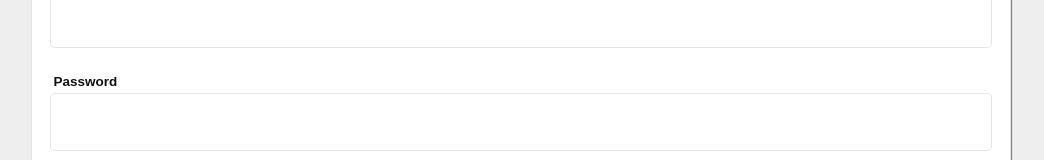
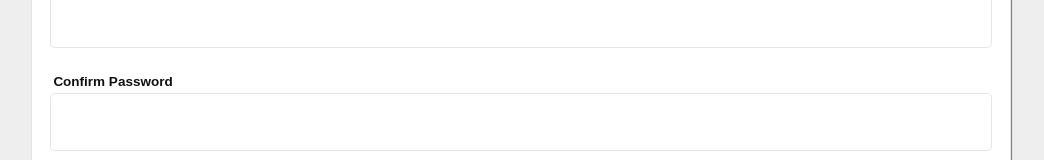
Before and after one commit to DEVin-Intelbras/projetos-react, a React (Vite) app in the folder m01s10/: page / in a window 1280 px wide. Shown: the part 470-630 px from the top of the page, without its empty margins (119-1163 px from the left). Built offline with nearby package versions, Linux system fonts and the light colour scheme.

Commit message:
Aula inicial

```diff
--- a/m01s10/src/pages/Customer/AddCustomer.jsx
+++ b/m01s10/src/pages/Customer/AddCustomer.jsx
@@ -11,23 +11,23 @@ export const AddCustomer = () => {
       <Paper>
         <form onSubmit={(e) => e.preventDefault()}>
           <div className={styles.fieldGroup}>
-            <label htmlFor="">Name</label>
+            <label htmlFor="name">Name</label>
             <input type="text" id="name" name="name" />
           </div>
           <div className={styles.fieldGroup}>
-            <label htmlFor="">E-mail</label>
-            <input type="text" id="name" name="email" />
+            <label htmlFor="email">E-mail</label>
+            <input type="text" id="email" name="email" />
           </div>
           <div className={styles.fieldGroup}>
-            <label htmlFor="">Age</label>
-            <input type="age" min="0" step="1" id="name" name="age" />
+            <label htmlFor="age">Age</label>
+            <input type="age" min="0" step="1" id="age" name="age" />
           </div>
           <div className={styles.fieldGroup}>
-            <label htmlFor="">Password</label>
+            <label htmlFor="password">Password</label>
             <input type="password" id="password" name="password" />
           </div>
           <div className={styles.fieldGroup}>
-            <label htmlFor="">Password</label>
+            <label htmlFor="passwordConfirm">Confirm Password</label>
             <input type="password" id="passwordConfirm" name="passwordConfirm" />
           </div>
           <ButtonGroup>
```
